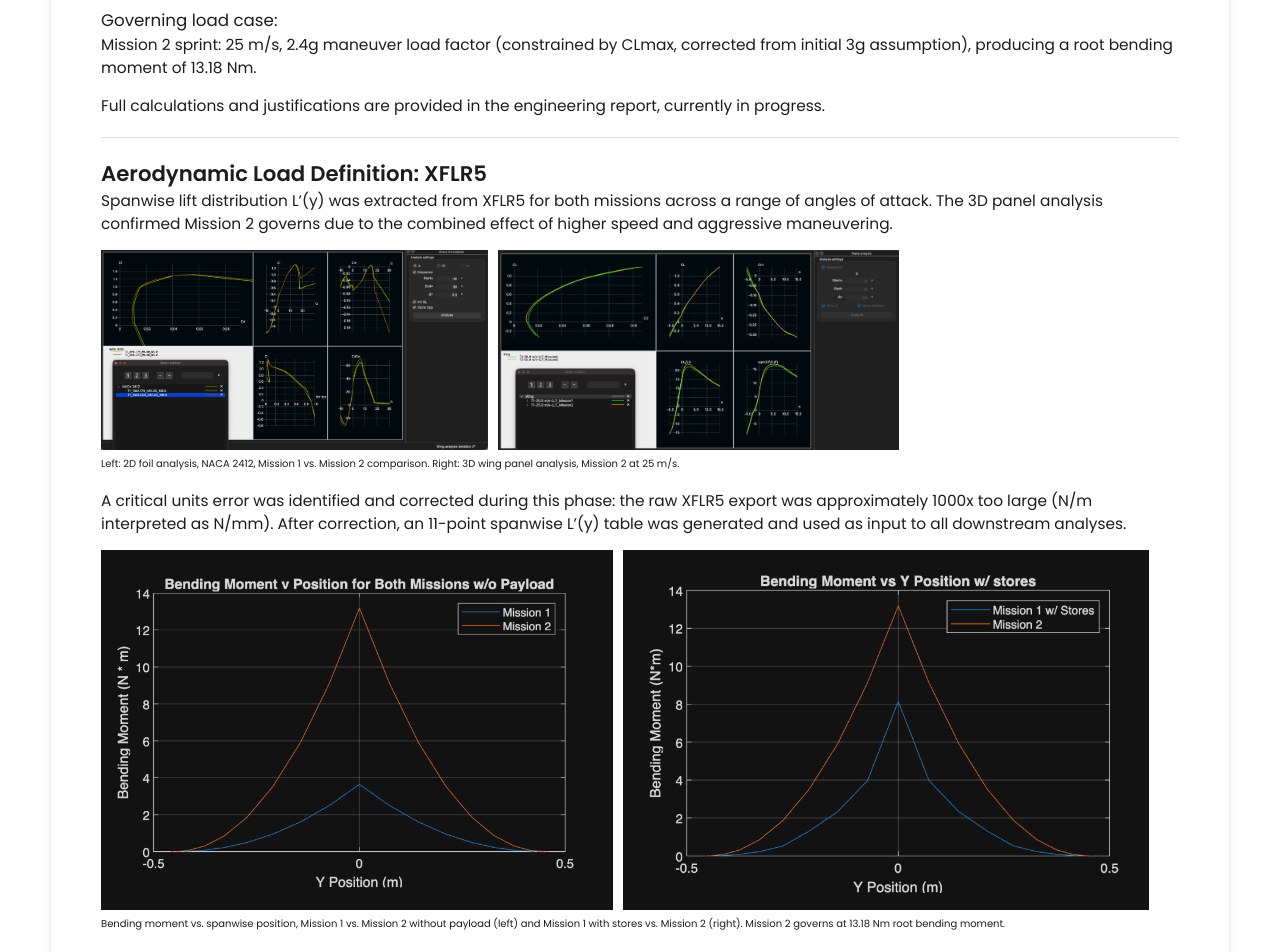
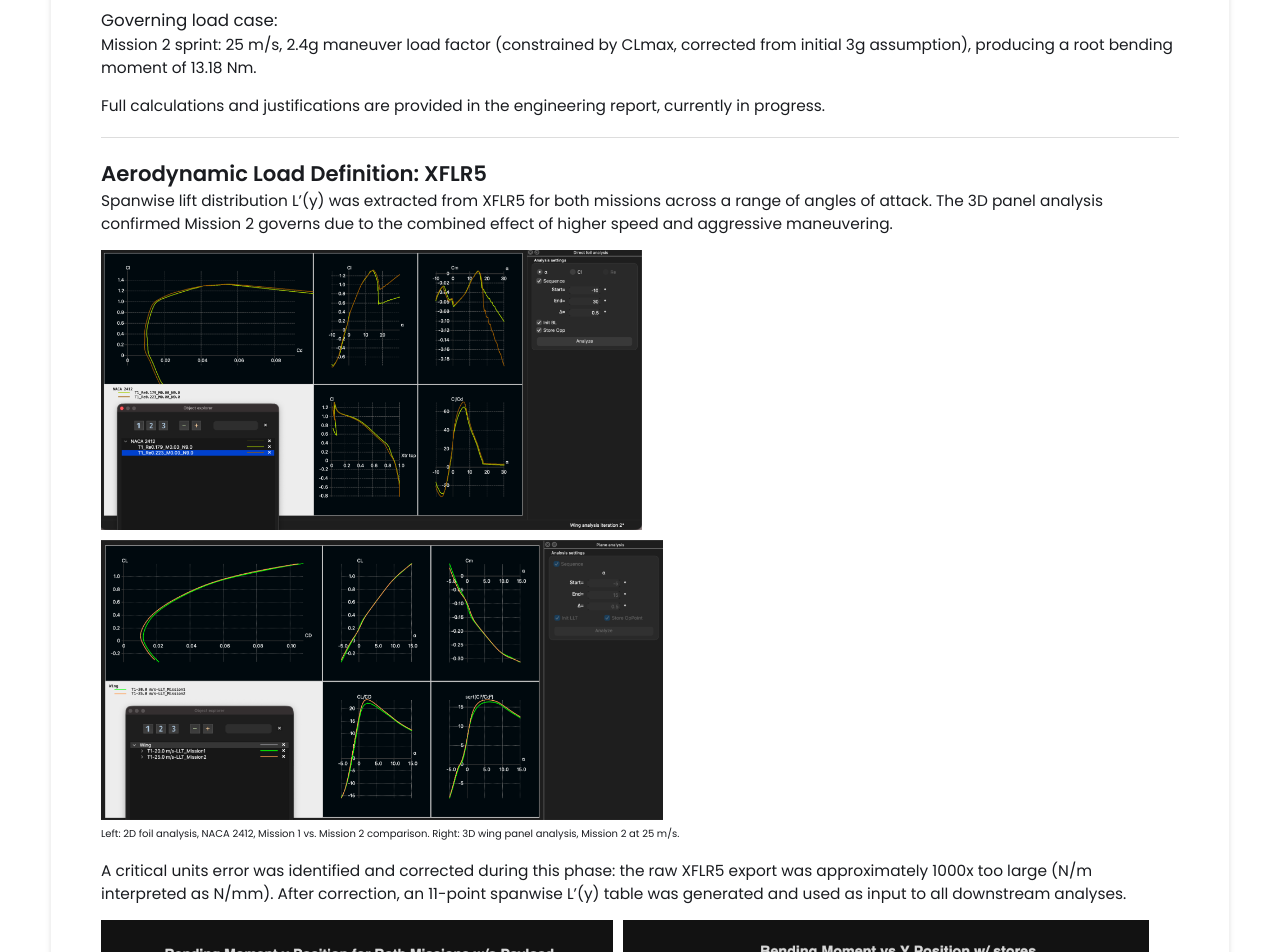
Before and after one commit to Sophiaylii/Sophiaylii.github.io, a Jekyll site: the page built from _projects/aero-wing/index.md, in a window 1280 px wide. Shown: the part 1326-2278 px from the top of the page. Built offline with Jekyll 4.4.1, drawn with Linux system fonts in a browser that asks for light colours.

Commit message:
adjusting heights

```diff
--- a/_projects/aero-wing/index.md
+++ b/_projects/aero-wing/index.md
@@ -48,7 +48,7 @@ Full calculations and justifications are provided in the engineering report, cur
 
 Spanwise lift distribution L'(y) was extracted from XFLR5 for both missions across a range of angles of attack. The 3D panel analysis confirmed Mission 2 governs due to the combined effect of higher speed and aggressive maneuvering.
 
-{% include image-gallery.html images="xflr1.png, xflr2.png" height="200" %}
+{% include image-gallery.html images="xflr1.png, xflr2.png" height="280" %}
 <span style="font-size: 10px">Left: 2D foil analysis, NACA 2412, Mission 1 vs. Mission 2 comparison. Right: 3D wing panel analysis, Mission 2 at 25 m/s.</span>
 
 A critical units error was identified and corrected during this phase: the raw XFLR5 export was approximately 1000x too large (N/m interpreted as N/mm). After correction, an 11-point spanwise L'(y) table was generated and used as input to all downstream analyses.
@@ -66,7 +66,7 @@ Bending stiffness (EI) was computed analytically in MATLAB using EA-weighted par
 
 This result establishes the hand-calculation baseline that all subsequent FEA models validate against.
 
-{% include image-gallery.html images="ei1.png, ei2.png" height="400" %}
+{% include image-gallery.html images="ei1.png, ei2.jpg" height="400" %}
 <span style="font-size: 10px">MATLAB output confirming skin fraction, 91.33% from 2D FEA validation run (left), and MATLAB theoretical hand calculation (right).</span>
 
 ---
@@ -88,10 +88,10 @@ Result: Skin EI fraction = 91.3% in FEA vs. 93% in MATLAB, agreement within 2%.
 
 The full 3D wing panel was modeled in Abaqus using shell elements, with the spanwise lift distribution applied as an analytical field pressure load. Foam, ribs, and spar were converted to shells for HyperX compatibility while preserving mass and stiffness properties.
 
-{% include image-gallery.html images="cad.png, undeformed.png" height="360" %}
+{% include image-gallery.html images="cad.png, undeformed.png" height="300" %}
 <span style="font-size: 10px">Left: Fusion 360 CAD assembly showing foam sections, ribs, spar, and skin. Right: Undeformed Abaqus shell mesh, full 424mm structural panel.</span>
 
-{% include image-gallery.html images="sf1.png, rf3.png" height="360" %}
+{% include image-gallery.html images="sf1.png, rf3.png" height="300" %}
 <span style="font-size: 10px">Left: SF1 deformed contour, bending load path clearly visible through skin. Right: RF3 (vertical reaction force) distribution at root boundary condition.</span>
 
 A units error in the pressure load definition (N/mm entered instead of N/mm^2) was independently caught and corrected during model verification. Reaction forces had been 15-20x too high, which triggered the investigation.
```
